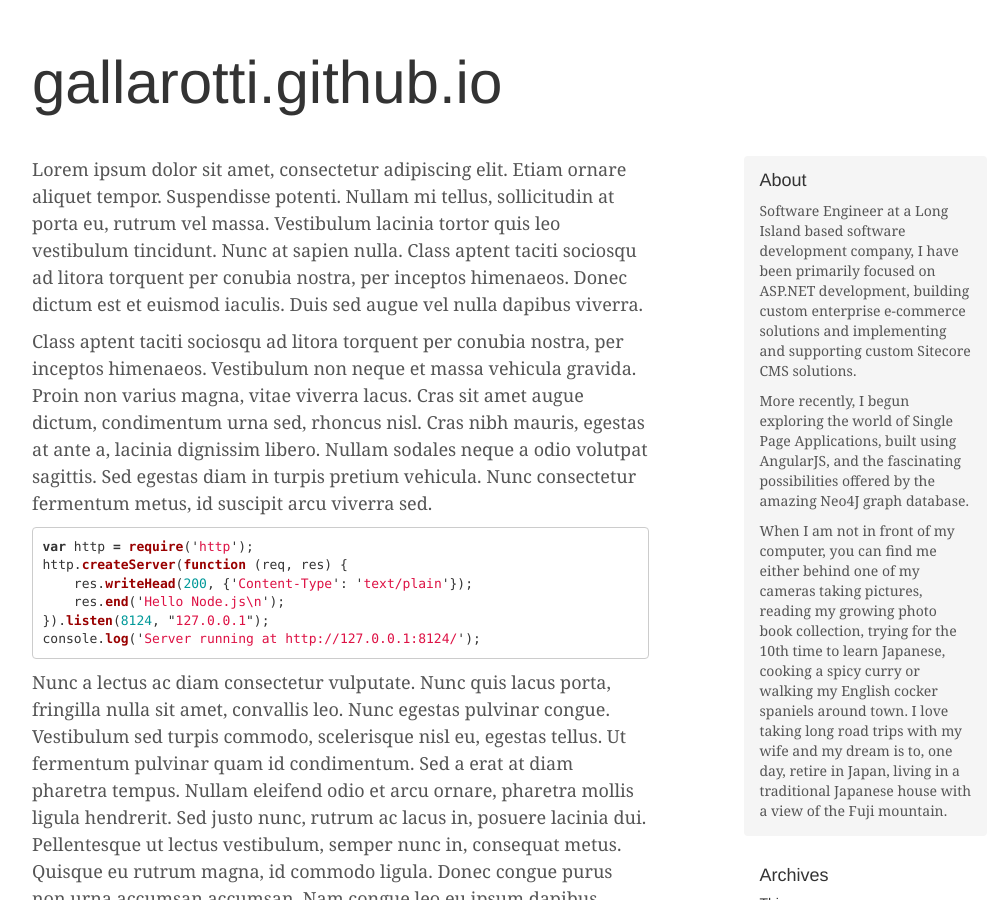
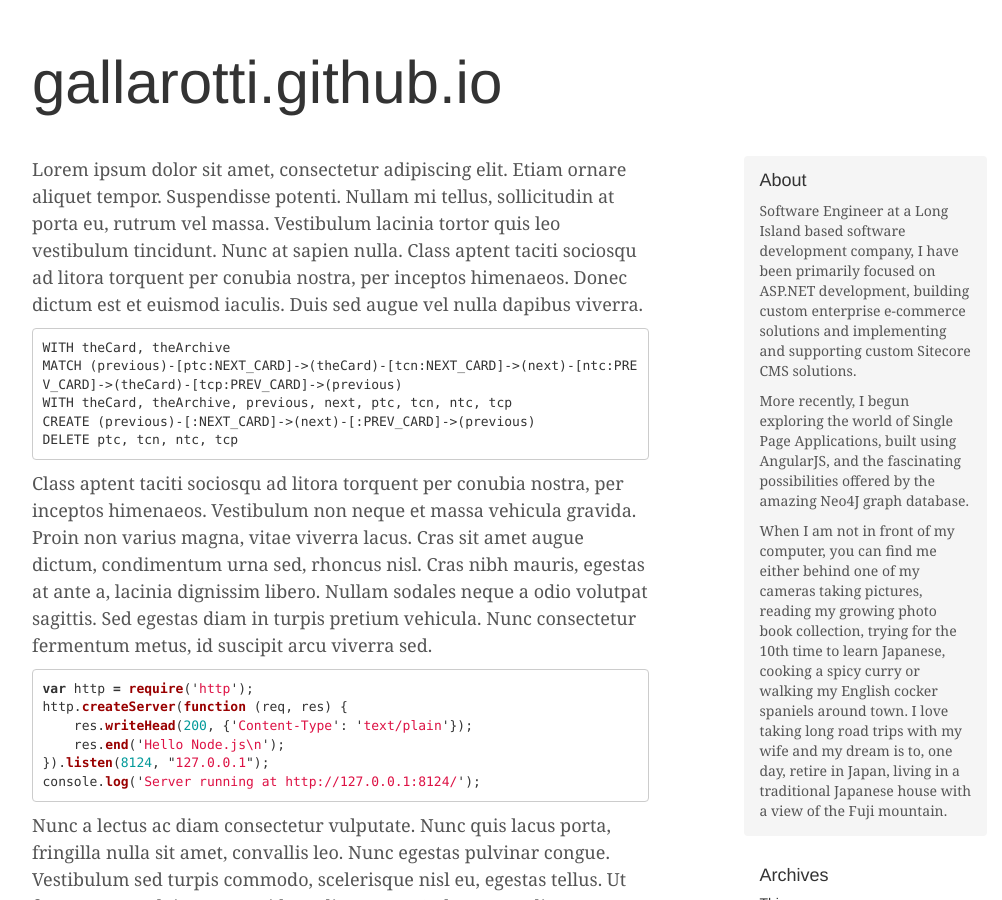
Before and after one commit to gallarotti/gallarotti.github.io, a Jekyll site: the page built from _posts/2014-03-11-hello-world.md, in a window 1280 px wide and 900 px high. Shown: the whole window, without its empty margins (138-1140 px from the left). Built offline with Jekyll 4.4.1, drawn with Linux system fonts in a browser that asks for light colours; nearby versions of some CDN libraries; Markdown is read by kramdown in place of the engine named in the settings.

Commit message:
redcarpet

````diff
--- a/_config.yml
+++ b/_config.yml
@@ -3,4 +3,3 @@ port: 8080
 paginate: 5
 paginate_path: "page:num"
 markdown: redcarpet
-extensions: [fenced_code_blocks]
--- a/_posts/2014-03-11-hello-world.md
+++ b/_posts/2014-03-11-hello-world.md
@@ -7,6 +7,14 @@ Suspendisse potenti. Nullam mi tellus, sollicitudin at porta eu, rutrum vel mass
 Vestibulum lacinia tortor quis leo vestibulum tincidunt. Nunc at sapien nulla.
 Class aptent taciti sociosqu ad litora torquent per conubia nostra, per inceptos himenaeos.
 Donec dictum est et euismod iaculis. Duis sed augue vel nulla dapibus viverra.
+
+```
+WITH theCard, theArchive
+MATCH (previous)-[ptc:NEXT_CARD]->(theCard)-[tcn:NEXT_CARD]->(next)-[ntc:PREV_CARD]->(theCard)-[tcp:PREV_CARD]->(previous)
+WITH theCard, theArchive, previous, next, ptc, tcn, ntc, tcp
+CREATE (previous)-[:NEXT_CARD]->(next)-[:PREV_CARD]->(previous)
+DELETE ptc, tcn, ntc, tcp
+```
 
 Class aptent taciti sociosqu ad litora torquent per conubia nostra, per inceptos himenaeos.
 Vestibulum non neque et massa vehicula gravida. Proin non varius magna, vitae viverra lacus.
````
